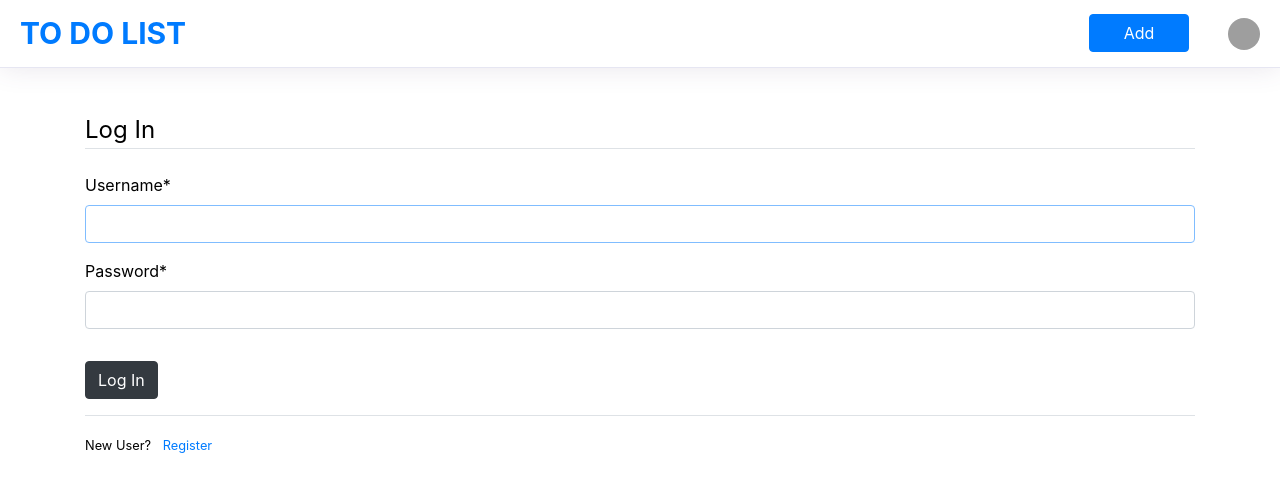
After one commit to roshanajicherian/ToDoList, a Django app: page /login/ in a window 1280 px wide. The commit adds this page. Shown: the top 492 px of the page. Run offline with Django 3.2, Linux system fonts and the light colour scheme; some libraries are stand-ins or nearby versions; grey boxes are pictures that could not be loaded.

Commit message:
Added login and logout feature

```diff
--- a/ToDoList/ToDoList/settings.py
+++ b/ToDoList/ToDoList/settings.py
@@ -122,3 +122,4 @@ USE_TZ = True
 
 STATIC_URL = '/static/'
 CRISPY_TEMPLATE_PACK = 'bootstrap4'
+LOGIN_REDIRECT_URL = 'todo-home'
--- a/ToDoList/ToDoList/urls.py
+++ b/ToDoList/ToDoList/urls.py
@@ -16,11 +16,16 @@ Including another URLconf
 from django.contrib import admin
 from django.urls import path
 from django.urls import include
-from users import views
-from base import views as todoViews
+from users import views as userViews
+from base import views as baseViews
+from django.contrib.auth import views as auth_views
 urlpatterns = [
     path('admin/', admin.site.urls),
     path('', include('base.urls')),
-    path('register/', views.register, name="user-register"),
-    path('addPost/', todoViews.addPost, name="todo-add")
+    path('register/', userViews.register, name="user-register"),
+    path('addPost/', baseViews.addPost, name="todo-add"),
+    path('login/', auth_views.LoginView.as_view(template_name='users/login.html'),
+         name="todo-login"),
+    path('logout/', auth_views.LogoutView.as_view(template_name='users/logout.html'),
+         name="todo-logout")
 ]
--- a/ToDoList/base/templates/base/base.html
+++ b/ToDoList/base/templates/base/base.html
@@ -33,10 +33,9 @@
         <div class="collapse navbar-collapse" id="navbarSupportedContent">
           <ul class="navbar-nav ml-auto navbar-right-top">
             <li>
-              <a
-                class="btn btn-primary addbutton"
-                href="{% url 'todo-add'%}"
-              >Add</a>
+              <a class="btn btn-primary addbutton" href="{% url 'todo-add'%}"
+                >Add</a
+              >
             </li>
             <li class="nav-item dropdown nav-user">
               <a
@@ -59,16 +58,11 @@
                   <h5 class="mb-0 text-white nav-user-name">
                     {{user.username}}
                   </h5>
-                  <span class="status"></span
-                  ><span class="ml-2">Available</span>
                 </div>
                 <a class="dropdown-item" href="#"
                   ><i class="fas fa-user mr-2"></i>Account</a
                 >
-                <a class="dropdown-item" href="#"
-                  ><i class="fas fa-cog mr-2"></i>Setting</a
-                >
-                <a class="dropdown-item" href="#"
+                <a class="dropdown-item" href="{% url 'todo-logout'%}"
                   ><i class="fas fa-power-off mr-2"></i>Logout</a
                 >
               </div>
--- a/ToDoList/users/forms.py
+++ b/ToDoList/users/forms.py
@@ -1,8 +1,6 @@
 from django.contrib.auth.models import User
 from django import forms
 from django.contrib.auth.forms import UserCreationForm
-
-
 class UserRegisterForm(UserCreationForm):
     email = forms.EmailField()
     first_name = forms.CharField()
@@ -12,3 +10,6 @@ class UserRegisterForm(UserCreationForm):
         model = User
         fields = ['first_name', 'last_name', 'username',
                   'email', 'password1', 'password2']
+
+class UserLogin():
+    pass
--- /dev/null
+++ b/ToDoList/users/templates/users/login.html
@@ -0,0 +1,22 @@
+{% extends 'base/base.html' %} {% load crispy_forms_tags %} {% block content %}
+<div class="container">
+  <form method="POST">
+    {% csrf_token %}
+    <fieldset class="form-group">
+      <legend class="border-bottom mb-4">
+        Log In
+      </legend>
+      {{form|crispy}}
+    </fieldset>
+    <div class="form-group">
+      <button class="btn btn-dark" type="submit">Log In</button>
+    </div>
+  </form>
+  <div class="border-top pt-3">
+    <small
+      >New User?
+      <a class="ml-2" href="{%url 'user-register' %}">Register</a></small
+    >
+  </div>
+</div>
+{% endblock content %}
--- /dev/null
+++ b/ToDoList/users/templates/users/logout.html
@@ -0,0 +1,3 @@
+{% extends 'base/base.html' %} {% block content %}
+<h1>You have been logged out</h1>
+{% endblock content %}
```
Also changed, not shown: ToDoList/users/views.py (+13 -3 lines).
